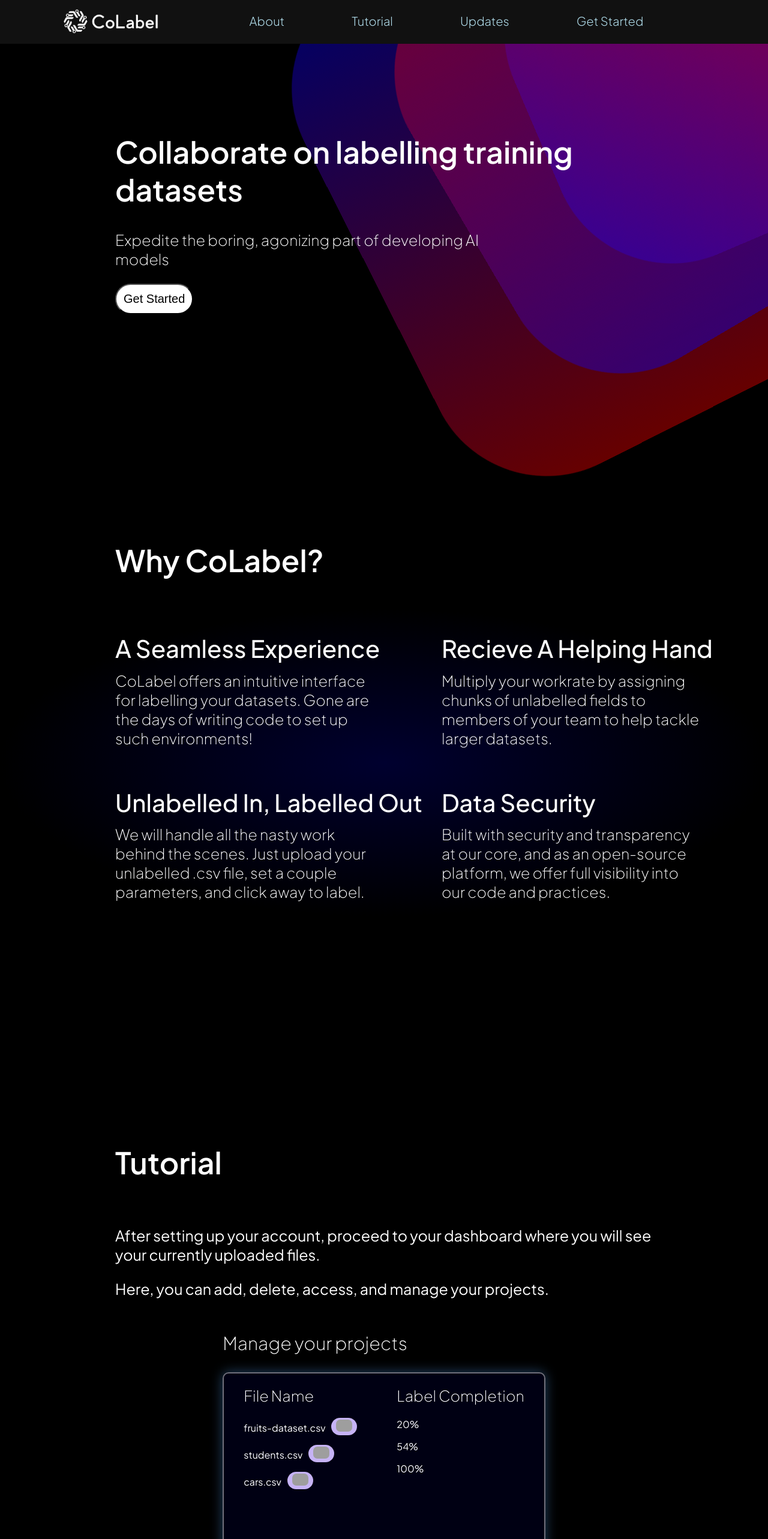
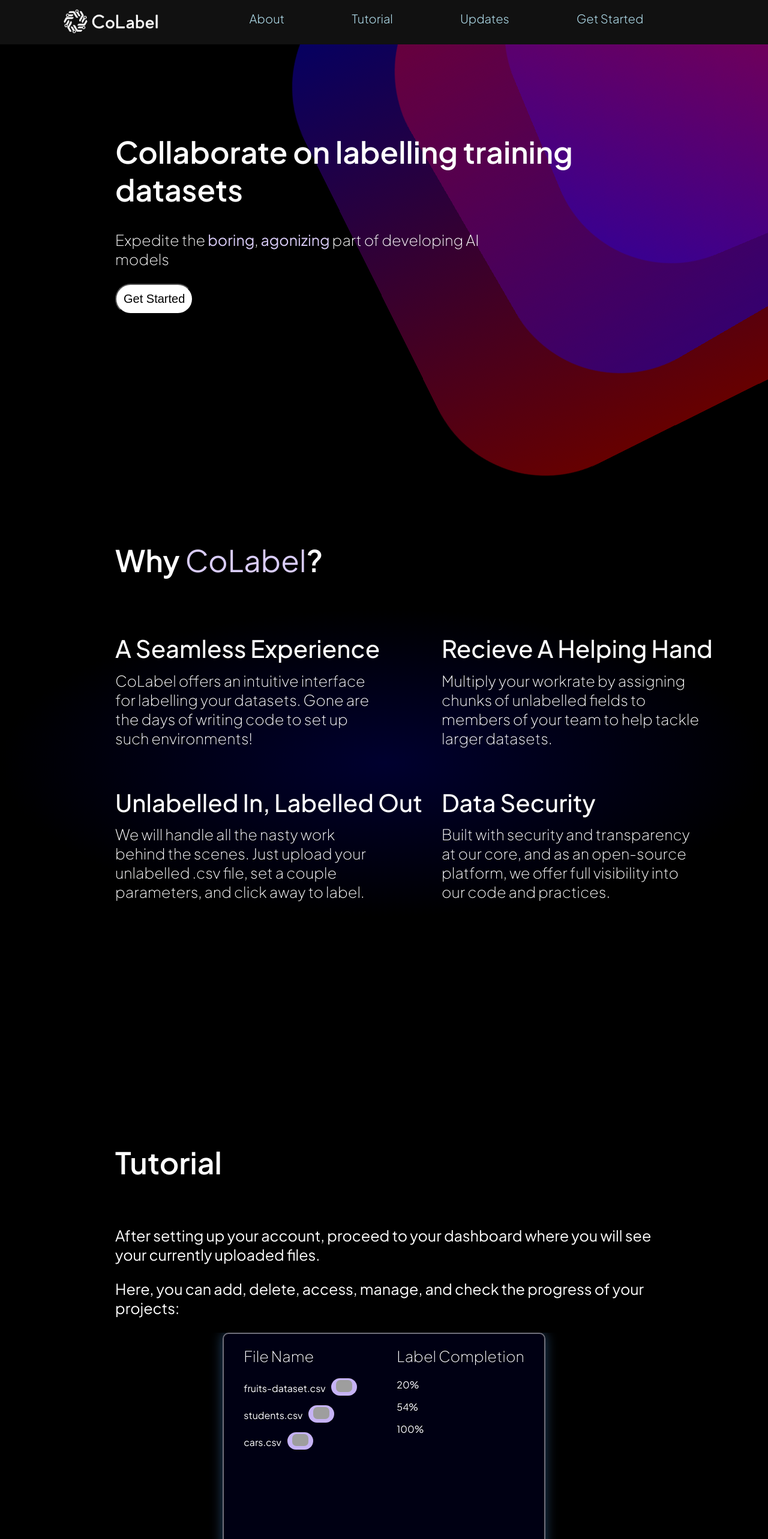
Before and after one commit to eyadjs/CoLabel, a React (Create React App) app in the folder client/: page / in a window 1280 px wide. Shown: the top 2566 px of the page at 60% size. Built offline with nearby package versions, Linux system fonts and the light colour scheme; grey boxes are pictures that could not be loaded.

Commit message:
tutorial updates

```diff
--- a/client/src/App.css
+++ b/client/src/App.css
@@ -454,3 +454,32 @@
 .labelling-box {
     margin-top: 15%;
 }
+
+ul {
+    padding-left: 40px;  /* Indent the bullet points */
+    margin-top: 10px;
+    margin-bottom: 10px;
+  }
+
+  li {
+    margin-bottom: 8px;  /* Space between bullet points */
+    line-height: 1.5;    /* Adjust line spacing */
+    font-size: 18px;
+    font-weight: 100;
+  }
+
+  .blt-hdg {
+    font-weight: 700;
+    color: rgb(211, 199, 241);
+    }
+
+  .focus {
+    font-style: italic;
+    font-weight: 400;
+    text-decoration: underline;
+  }
+
+  .highlight {
+    color: rgb(217, 204, 248);
+    font-weight: 400;
+  }
--- a/client/src/components/home.js
+++ b/client/src/components/home.js
@@ -31,7 +31,7 @@
             <p>Collaborate on labelling training datasets</p>
           </div>
           <div className='description'>
-            <p>Expedite the boring, agonizing part of developing AI models</p>
+            <p>Expedite the <span className='highlight'>boring</span>, <span className='highlight'>agonizing</span> part of developing AI models</p>
           </div>
           <div className='get-started'>
             <Link to={"/dashboard"}><button>Get Started</button></Link>
@@ -46,7 +46,7 @@
 
       <div className='about-section' id='about'>
         <div className='heading'>
-          <p>Why CoLabel?</p>
+          <p>Why <span className='highlight'>CoLabel</span>?</p>
         </div>
         <div className='about-blocks'>
           <div className='row row-1'>
@@ -86,9 +86,9 @@
         <p className='heading'>Tutorial</p>
         <div className='tutorial-block'>
           <p className='tutorial-text'>After setting up your account, proceed to your dashboard where you will see your currently uploaded files.</p>
-          <p className='tutorial-text'>Here, you can add, delete, access, and manage your projects.</p>
+          <p className='tutorial-text'>Here, you can add, delete, access, manage, and check the progress of your projects:</p>
           <div className='dashboard'>
-          <p style={{left:"20%", bottomMargin:"5%", fontSize:"30px", fontWeight:"200"}}>Manage your projects</p>
+          {/* <p style={{left:"20%", bottomMargin:"5%", fontSize:"30px", fontWeight:"200"}}>Manage your projects</p> */}
           <div className='file-table'>
           <div className='file-rows'>
             <div className='column'>
@@ -135,7 +135,16 @@
           <p className='warning'>Ensure you have uploaded a .csv file as your unlabelled dataset!</p>
           <p className='warning'>Ensure your file is comma-seperated, NOT semicolon seperated!</p>
           <p className='warning'>Ensure your file does NOT yet contain the field you would like to add labelled data for, CoLabel will handle this for you!</p>
-          <p className='tutorial-text'>Once you have opened a project for the first time, you will be prompted to set certain parameters.</p>
+          <p className='tutorial-text'>Once you have opened a project for the first time, you will be prompted to set certain parameters:</p>
+          <ul>
+            <li><span className='blt-hdg'>Labels</span>: All possible labels you would like to give your new field. For example, if the new field was "gender", possible labels would be <span className='focus'>male</span> and <span className='focus'>female</span>.</li>
+            <li><span className='blt-hdg'>Label Field Name</span>: The name of the new column you would like to add. According to the previous example, this would be <span className='focus'>gender</span>. </li>
+            <li><span className='blt-hdg'>Fields To Label Upon</span>: For bigger datasets, looking at an entire row when deciding how to label a field can be redundant. This option allows you to pick which columns from your dataset you would like to see when deciding what label to choose. For our previous example, this could be <span className='focus'>name</span> as that is usually sufficient to decide gender.</li>
+          </ul>
+          <p className='tutorial-text'>After setting up your project, you will be asked to determine Chunk Size before each labelling session:</p>
+          <ul>
+            <li><span className='blt-hdg'>Chunk Size</span> determines the number of rows from your dataset you would like to label in this particular session. If your dataset contains 800 entries but you only have time to label 50 entries, you may set your chunk size to 50, and only 50 entries will be shown for labelling on that particular session.</li>
+          </ul>
         </div>
       </div>
         </div>
```
